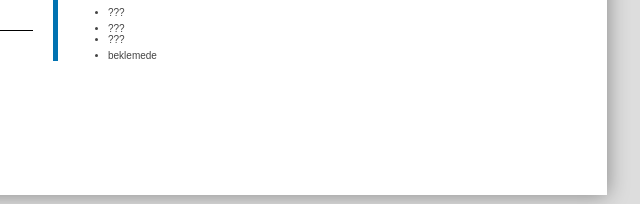
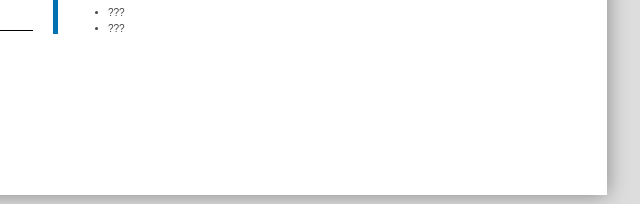
Before and after one commit to darahta/cv-rnegi, a plain HTML site: page index.html in a window 1280 px wide. Shown: the part 706-910 px from the top of the page, 430-1070 px from the left. Drawn offline with Linux system fonts and the light colour scheme.

Commit message:
düzeltme oldu

```diff
--- a/index.html
+++ b/index.html
@@ -109,8 +109,7 @@
                     <ul class="contentu1 marginTop10">
                         <li class="componentItemDescription">???</li>
                         <li class="componentItemDescription marginTop5">???</li>
-                        <li class="componentItemDescription">???</li>
-                        <li class="componentItemDescription marginTop5">beklemede</li>
+
                     </ul>
                 </div>
 
```
